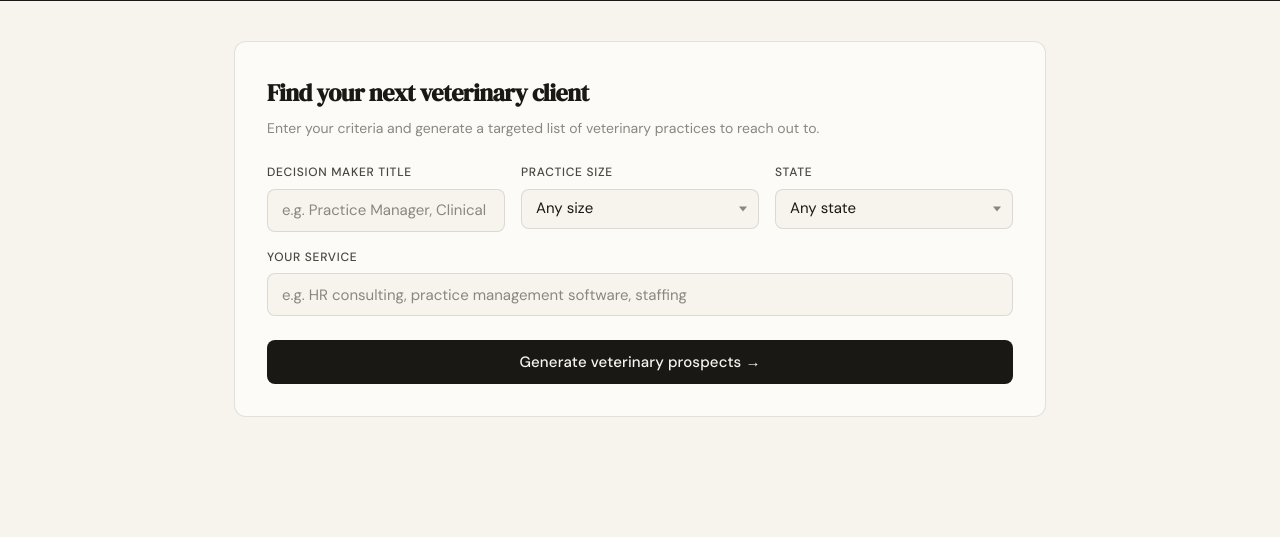
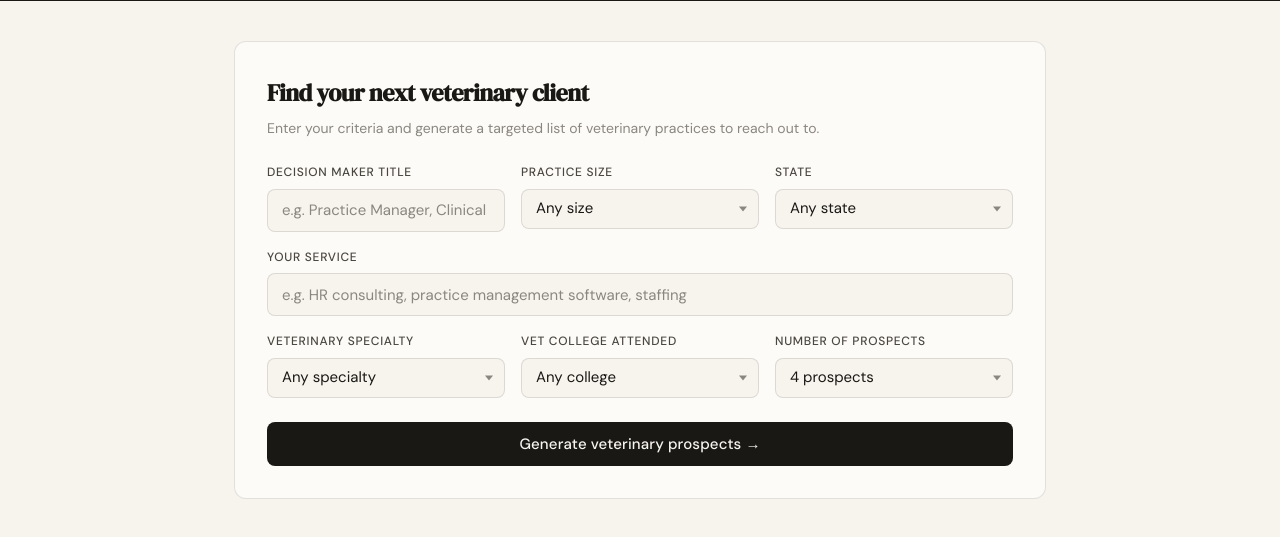
Before and after one commit to kalesaladlife/vet-leads, a website: page index.html in a window 1280 px wide. Shown: the part 75-612 px from the top of the page. Drawn offline with Linux system fonts and the light colour scheme.

Commit message:
Update index.html

```diff
--- a/index.html
+++ b/index.html
@@ -26,6 +26,7 @@
     .form-title { font-family: 'DM Serif Display', serif; font-size: 1.5rem; color: var(--ink); margin-bottom: 0.3rem; letter-spacing: -0.02em; }
     .form-subtitle { font-size: 0.875rem; color: var(--ink-muted); margin-bottom: 1.5rem; }
     .form-grid { display: grid; grid-template-columns: 1fr 1fr 1fr; gap: 1rem; margin-bottom: 1rem; }
+    .form-grid-2 { display: grid; grid-template-columns: 1fr 1fr 1fr; gap: 1rem; margin-bottom: 1rem; }
     .form-full { grid-column: 1 / -1; }
     .form-group { display: flex; flex-direction: column; gap: 0.4rem; }
     label { font-size: 0.75rem; font-weight: 500; letter-spacing: 0.06em; text-transform: uppercase; color: var(--ink-soft); }
@@ -61,7 +62,8 @@
     .card-field { font-size: 0.8125rem; }
     .card-field .lbl { color: var(--ink-muted); font-size: 0.6875rem; text-transform: uppercase; letter-spacing: 0.06em; margin-bottom: 0.15rem; }
     .card-field .val { color: var(--ink); }
-    .card-field .val.link { color: #3A5F9A; }
+    .card-field .val.link { color: #3A5F9A; text-decoration: none; }
+    .card-field .val.link:hover { text-decoration: underline; }
     .outreach-block { grid-column: 1 / -1; background: var(--sage-light); border-radius: var(--radius-sm); padding: 0.75rem 1rem; font-size: 0.8125rem; color: var(--ink-soft); line-height: 1.6; }
     .outreach-block strong { color: var(--sage); font-weight: 500; }
     .loading-state { text-align: center; padding: 3rem 1rem; color: var(--ink-muted); font-size: 0.9375rem; }
@@ -74,7 +76,7 @@
     .btn-more { font-family: 'DM Sans', sans-serif; font-size: 0.875rem; font-weight: 500; background: var(--ink); color: var(--cream); border: none; border-radius: var(--radius-sm); padding: 0.6rem 1.25rem; cursor: pointer; transition: opacity 0.15s; }
     .btn-more:hover { opacity: 0.85; }
     .empty-state { text-align: center; padding: 2.5rem; color: var(--ink-muted); font-size: 0.9rem; }
-    @media (max-width: 620px) { .form-grid { grid-template-columns: 1fr; } .form-full { grid-column: 1; } header { flex-direction: column; align-items: flex-start; gap: 0.25rem; } }
+    @media (max-width: 620px) { .form-grid, .form-grid-2 { grid-template-columns: 1fr; } .form-full { grid-column: 1; } header { flex-direction: column; align-items: flex-start; gap: 0.25rem; } }
   </style>
 </head>
 <body>
@@ -167,6 +169,78 @@
         <input type="text" id="service" placeholder="e.g. HR consulting, practice management software, staffing" />
       </div>
     </div>
+    <div class="form-grid-2">
+      <div class="form-group">
+        <label for="specialty">Veterinary specialty</label>
+        <div class="select-wrap">
+          <select id="specialty">
+            <option value="any">Any specialty</option>
+            <option value="Small animal">Small animal</option>
+            <option value="Large animal">Large animal</option>
+            <option value="Equine">Equine</option>
+            <option value="Mixed practice">Mixed practice</option>
+            <option value="Emergency & critical care">Emergency & critical care</option>
+            <option value="Exotic & zoo">Exotic & zoo</option>
+            <option value="Avian">Avian</option>
+            <option value="Dermatology">Dermatology</option>
+            <option value="Oncology">Oncology</option>
+            <option value="Surgery">Surgery</option>
+            <option value="Internal medicine">Internal medicine</option>
+            <option value="Cardiology">Cardiology</option>
+            <option value="Neurology">Neurology</option>
+            <option value="Ophthalmology">Ophthalmology</option>
+            <option value="Corporate group">Corporate group</option>
+          </select>
+        </div>
+      </div>
+      <div class="form-group">
+        <label for="college">Vet college attended</label>
+        <div class="select-wrap">
+          <select id="college">
+            <option value="any">Any college</option>
+            <option value="Auburn University">Auburn University</option>
+            <option value="Colorado State University">Colorado State University</option>
+            <option value="Cornell University">Cornell University</option>
+            <option value="Iowa State University">Iowa State University</option>
+            <option value="Kansas State University">Kansas State University</option>
+            <option value="Lincoln Memorial University">Lincoln Memorial University</option>
+            <option value="Louisiana State University">Louisiana State University</option>
+            <option value="Michigan State University">Michigan State University</option>
+            <option value="Mississippi State University">Mississippi State University</option>
+            <option value="North Carolina State University">NC State University</option>
+            <option value="Ohio State University">Ohio State University</option>
+            <option value="Oklahoma State University">Oklahoma State University</option>
+            <option value="Oregon State University">Oregon State University</option>
+            <option value="Purdue University">Purdue University</option>
+            <option value="Texas A&M University">Texas A&M University</option>
+            <option value="Tufts University">Tufts University</option>
+            <option value="UC Davis">UC Davis</option>
+            <option value="University of Florida">University of Florida</option>
+            <option value="University of Georgia">University of Georgia</option>
+            <option value="University of Illinois">University of Illinois</option>
+            <option value="University of Minnesota">University of Minnesota</option>
+            <option value="University of Missouri">University of Missouri</option>
+            <option value="University of Pennsylvania">University of Pennsylvania</option>
+            <option value="University of Tennessee">University of Tennessee</option>
+            <option value="University of Wisconsin">University of Wisconsin</option>
+            <option value="Virginia Tech">Virginia Tech</option>
+            <option value="Washington State University">Washington State University</option>
+            <option value="Western University of Health Sciences">Western University</option>
+          </select>
+        </div>
+      </div>
+      <div class="form-group">
+        <label for="numProspects">Number of prospects</label>
+        <div class="select-wrap">
+          <select id="numProspects">
+            <option value="4">4 prospects</option>
+            <option value="8">8 prospects</option>
+            <option value="12">12 prospects</option>
+            <option value="16">16 prospects</option>
+          </select>
+        </div>
+      </div>
+    </div>
     <button class="btn-generate" id="generateBtn" onclick="generate(false)">Generate veterinary prospects →</button>
     <div id="formError"></div>
   </div>
@@ -183,6 +257,7 @@
   function initials(name){return name.split(' ').map(w=>w[0]).join('').slice(0,2).toUpperCase();}
   function fitClass(score){if(score==='Strong fit')return 'fit-strong';if(score==='Good fit')return 'fit-good';return 'fit-possible';}
   function filtered(){if(activeFilter==='all')return allProspects;const map={strong:'Strong fit',good:'Good fit',possible:'Possible fit'};return allProspects.filter(p=>p.fit_score===map[activeFilter]);}
+  function linkedinUrl(hint){if(!hint)return '';if(hint.startsWith('http'))return hint;return 'https://'+hint;}
   function render(){
     if(!allProspects.length)return;
     const vis=filtered();
@@ -191,16 +266,17 @@
       const av=avatarStyles[i%avatarStyles.length];
       const map={strong:'Strong fit',good:'Good fit',possible:'Possible fit'};
       const hidden=activeFilter!=='all'&&p.fit_score!==map[activeFilter]?'hidden':'';
-      return `<div class="prospect-card ${hidden}"><div class="card-top"><div class="avatar" style="background:${av.bg};color:${av.fg}">${initials(p.contact_name)}</div><div class="card-name"><h3>${p.contact_name}</h3><p>${p.title} · ${p.company}</p></div><span class="fit-badge ${fitClass(p.fit_score)}">${p.fit_score}</span></div><div class="card-grid"><div class="card-field"><div class="lbl">Specialty</div><div class="val">${p.industry}</div></div><div class="card-field"><div class="lbl">Practice size</div><div class="val">${p.company_size}</div></div><div class="card-field"><div class="lbl">State</div><div class="val">${p.state||'—'}</div></div><div class="card-field"><div class="lbl">LinkedIn</div><div class="val link">${p.linkedin_hint}</div></div><div class="card-field"><div class="lbl">Email guess</div><div class="val">${p.email_guess}</div></div><div class="outreach-block"><strong>Outreach angle:</strong> ${p.outreach_angle}</div></div></div>`;
+      const liUrl=linkedinUrl(p.linkedin_hint);
+      return `<div class="prospect-card ${hidden}"><div class="card-top"><div class="avatar" style="background:${av.bg};color:${av.fg}">${initials(p.contact_name)}</div><div class="card-name"><h3>${p.contact_name}</h3><p>${p.title} · ${p.company}</p></div><span class="fit-badge ${fitClass(p.fit_score)}">${p.fit_score}</span></div><div class="card-grid"><div class="card-field"><div class="lbl">Specialty</div><div class="val">${p.industry}</div></div><div class="card-field"><div class="lbl">Practice size</div><div class="val">${p.company_size}</div></div><div class="card-field"><div class="lbl">State</div><div class="val">${p.state||'—'}</div></div><div class="card-field"><div class="lbl">Vet college</div><div class="val">${p.vet_college||'—'}</div></div><div class="card-field"><div class="lbl">LinkedIn</div><div class="val"><a class="link" href="${liUrl}" target="_blank">${p.linkedin_hint}</a></div></div><div class="card-field"><div class="lbl">Email guess</div><div class="val">${p.email_guess}</div></div><div class="outreach-block"><strong>Outreach angle:</strong> ${p.outreach_angle}</div></div></div>`;
     }).join('');
     const empty=vis.length===0?'<div class="empty-state">No prospects match this filter.</div>':'';
-    document.getElementById('results').innerHTML=`<div class="toolbar"><div class="filter-pills"><button class="pill ${activeFilter==='all'?'active':''}" onclick="setFilter('all')">All (${counts.all})</button><button class="pill ${activeFilter==='strong'?'active':''}" onclick="setFilter('strong')">Strong fit (${counts.strong})</button><button class="pill ${activeFilter==='good'?'active':''}" onclick="setFilter('good')">Good fit (${counts.good})</button><button class="pill ${activeFilter==='possible'?'active':''}" onclick="setFilter('possible')">Possible fit (${counts.possible})</button></div><button class="btn-export" onclick="exportCSV()">Export CSV</button></div>${cards}${empty}<div class="bottom-bar"><span class="count-label">${vis.length} prospect${vis.length!==1?'s':''} shown</span><button class="btn-more" onclick="generate(true)">Load 4 more →</button></div>`;
+    document.getElementById('results').innerHTML=`<div class="toolbar"><div class="filter-pills"><button class="pill ${activeFilter==='all'?'active':''}" onclick="setFilter('all')">All (${counts.all})</button><button class="pill ${activeFilter==='strong'?'active':''}" onclick="setFilter('strong')">Strong fit (${counts.strong})</button><button class="pill ${activeFilter==='good'?'active':''}" onclick="setFilter('good')">Good fit (${counts.good})</button><button class="pill ${activeFilter==='possible'?'active':''}" onclick="setFilter('possible')">Possible fit (${counts.possible})</button></div><button class="btn-export" onclick="exportCSV()">Export CSV</button></div>${cards}${empty}<div class="bottom-bar"><span class="count-label">${vis.length} prospect${vis.length!==1?'s':''} shown</span><button class="btn-more" onclick="generate(true)">Load more →</button></div>`;
   }
   function setFilter(f){activeFilter=f;render();}
   function exportCSV(){
     const rows=filtered();if(!rows.length)return;
-    const headers=['Contact Name','Title','Practice','Specialty','Practice Size','State','LinkedIn','Email','Fit Score','Outreach Angle'];
-    const lines=rows.map(p=>[p.contact_name,p.title,p.company,p.industry,p.company_size,p.state||'',p.linkedin_hint,p.email_guess,p.fit_score,p.outreach_angle].map(v=>`"${String(v).replace(/"/g,'""')}"`).join(','));
+    const headers=['Contact Name','Title','Practice','Specialty','Practice Size','State','Vet College','LinkedIn URL','Email','Fit Score','Outreach Angle'];
+    const lines=rows.map(p=>[p.contact_name,p.title,p.company,p.industry,p.company_size,p.state||'',p.vet_college||'',linkedinUrl(p.linkedin_hint),p.email_guess,p.fit_score,p.outreach_angle].map(v=>`"${String(v).replace(/"/g,'""')}"`).join(','));
     const csv=[headers.join(','),...lines].join('\n');
     const blob=new Blob([csv],{type:'text/csv'});const url=URL.createObjectURL(blob);
     const a=document.createElement('a');a.href=url;a.download=`vet-prospects-${activeFilter}.csv`;a.click();URL.revokeObjectURL(url);
@@ -210,12 +286,15 @@
     const size=document.getElementById('size').value;
     const state=document.getElementById('state').value;
     const service=document.getElementById('service').value.trim();
+    const specialty=document.getElementById('specialty').value;
+    const college=document.getElementById('college').value;
+    const numProspects=parseInt(document.getElementById('numProspects').value);
     document.getElementById('formError').innerHTML='';
     if(!titleVal||!service){document.getElementById('formError').innerHTML='<div class="error-box">Please fill in both the decision maker title and your service.</div>';return;}
     const btn=document.getElementById('generateBtn');btn.disabled=true;btn.textContent='Generating...';
     if(!append){allProspects=[];activeFilter='all';document.getElementById('results').innerHTML='<div class="loading-state">Finding veterinary prospects<span class="loading-dots"></span></div>';}
     try{
-      const res=await fetch('/.netlify/functions/generate',{method:'POST',headers:{'Content-Type':'application/json'},body:JSON.stringify({titleVal,size,state,service,existing:allProspects.map(p=>p.company)})});
+      const res=await fetch('/.netlify/functions/generate',{method:'POST',headers:{'Content-Type':'application/json'},body:JSON.stringify({titleVal,size,state,service,specialty,college,numProspects,existing:allProspects.map(p=>p.company)})});
       const data=await res.json();
       if(!res.ok||data.error){document.getElementById('results').innerHTML=`<div class="error-box">Error: ${data.error||res.statusText}<code>${JSON.stringify(data)}</code></div>`;btn.disabled=false;btn.textContent='Generate veterinary prospects →';return;}
       allProspects=append?[...allProspects,...data.prospects]:data.prospects;render();
```
